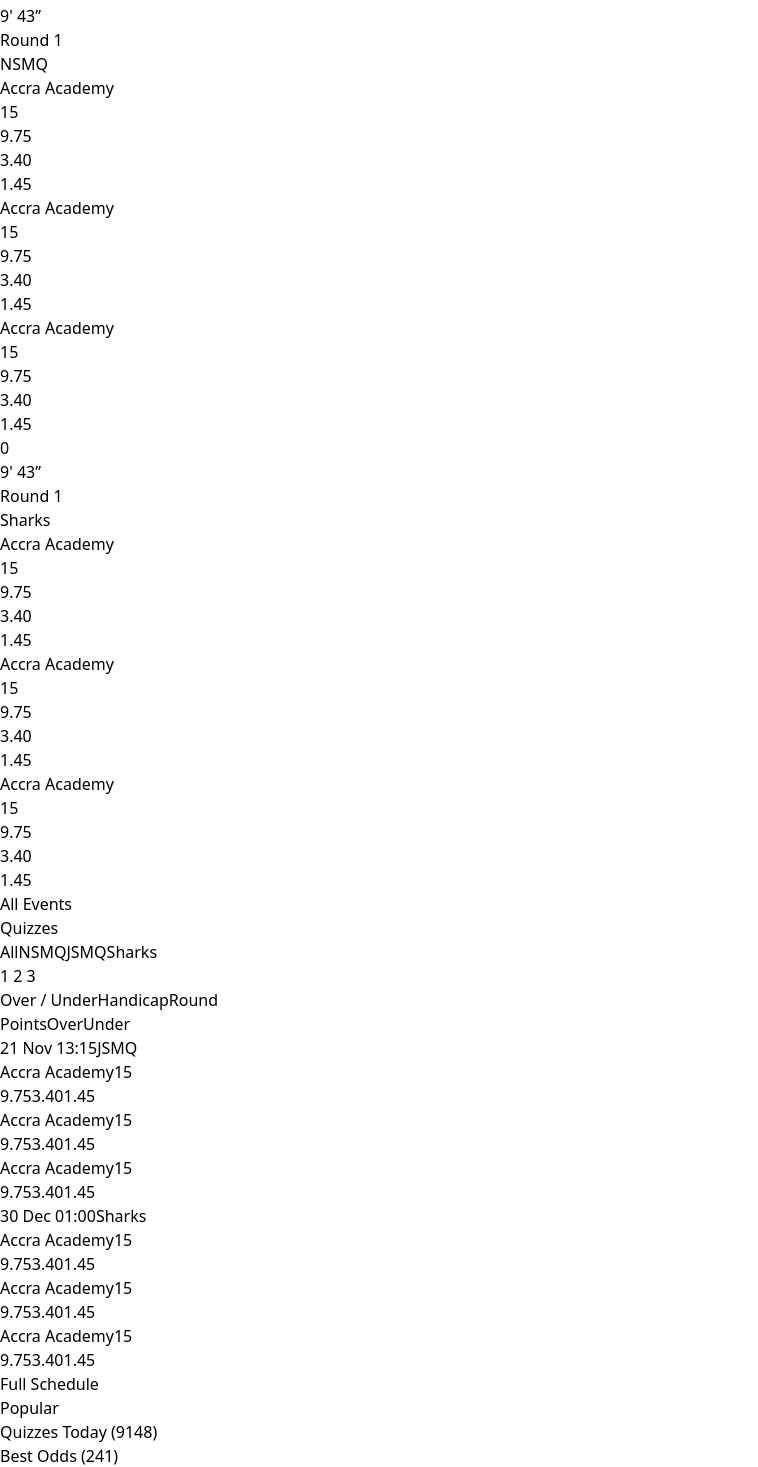
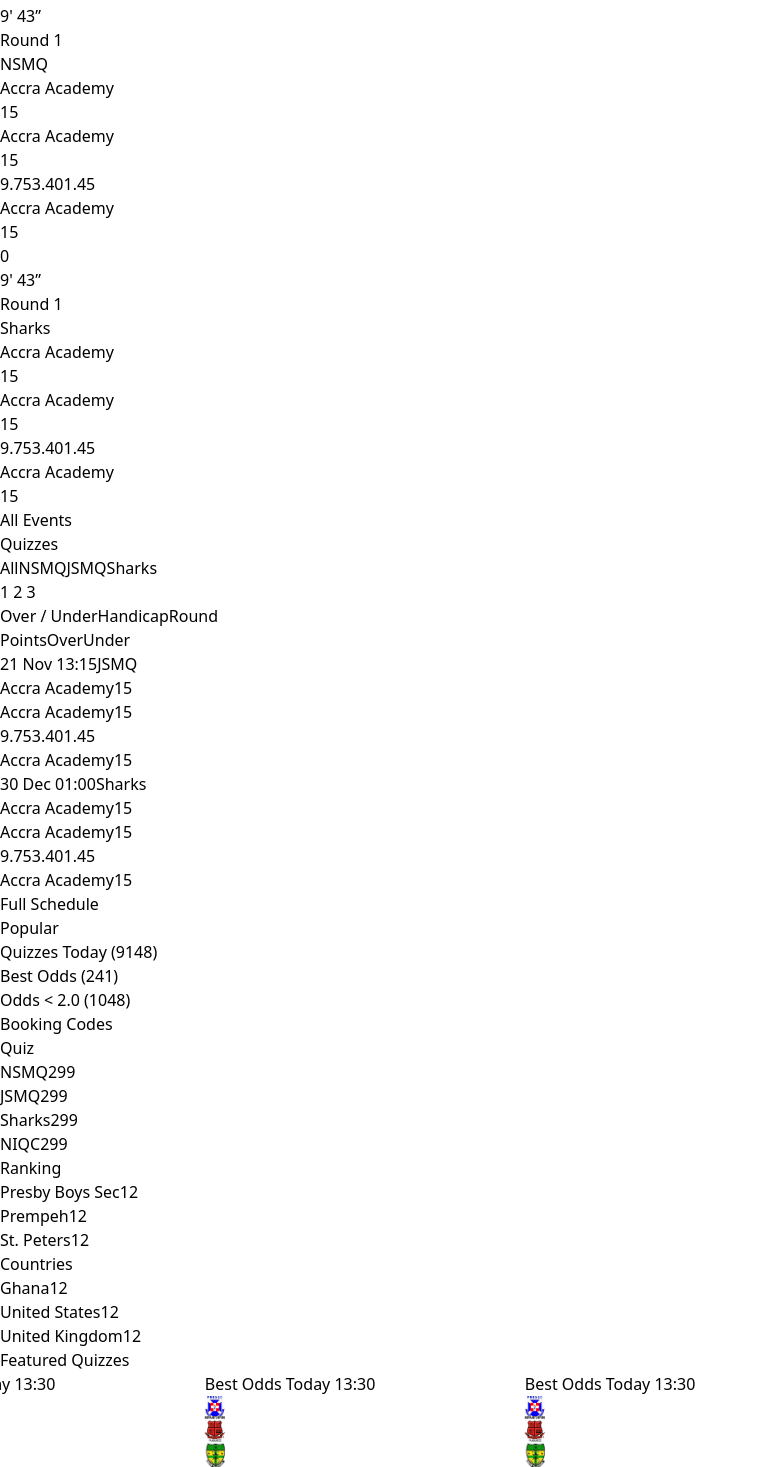
Before and after one commit to Bhankid/smartybet, a Next.js app: page / in a window 1280 px wide. Shown: the part 1223-2690 px from the top of the page, without its empty margins (0-758 px from the left). Built offline with nearby package versions, Linux system fonts and the light colour scheme.

Commit message:
update 2.2.1

```diff
--- a/src/app/page.js
+++ b/src/app/page.js
@@ -60,7 +60,7 @@
   return (
     <>
       <div className="block md:hidden p-2">
-        <div className="bg-blue-200 h-24 mb-2 overflow-hidden">
+        <div className="bg-blue-200 h-24 rounded mb-2 overflow-hidden">
           <div className="marquee">
             <img
               src="https://i.postimg.cc/bJ24mP2j/qz.png"
@@ -79,7 +79,7 @@
             />
           </div>
         </div>
-        <div className="bg-white rounded-lg shadow p-2 mb-2 flex justify-around">
+        <div className="bg-white rounded-lg shadow p-4 mb-2 flex justify-around">
           <div className="flex flex-col items-center">
             <i className="fas fa-home text-xl mb-1"></i>
             <span className="text-xs">Home</span>
@@ -137,11 +137,11 @@
           </div>
         </div>
         <div className="bg-white rounded-lg shadow p-2">
-          <div className="flex items-center mb-2 bg-blue-100 rounded-lg p-1">
+          <div className="flex items-center mb-2 bg-blue-100 rounded-lg p-0.5">
             <Image
               src="https://i.postimg.cc/152FXy6V/ac.png"
               alt="Accra Academy logo"
-              className="mb-1"
+              className="mb-1 mr-2"
               width={20}
               height={20}
             />
@@ -149,35 +149,35 @@
             <Image
               src="https://i.postimg.cc/152FXy6V/ac.png"
               alt="Accra Academy logo"
-              className="mb-1"
+              className="mb-1 mr-2"
               width={20}
               height={20}
             />
             <Image
               src="https://i.postimg.cc/152FXy6V/ac.png"
               alt="Accra Academy logo"
-              className="mb-1"
+              className="mb-1 mr-2"
               width={20}
               height={20}
             />
             <Image
               src="https://i.postimg.cc/152FXy6V/ac.png"
               alt="Accra Academy logo"
-              className="mb-1"
+              className="mb-1 mr-2"
               width={20}
               height={20}
             />
             <Image
               src="https://i.postimg.cc/152FXy6V/ac.png"
               alt="Accra Academy logo"
-              className="mb-1"
+              className="mb-1 mr-2"
               width={20}
               height={20}
             />
             <Image
               src="https://i.postimg.cc/152FXy6V/ac.png"
               alt="Accra Academy logo"
-              className="mb-1"
+              className="mb-1 mr-2"
               width={20}
               height={20}
             />
@@ -240,7 +240,7 @@
         </div>
 
         {/* Two */}
-        <div className="max-w-md mx-auto bg-white rounded-lg shadow-md p-4 mt-10">
+        <div className="max-w-md mx-auto bg-white rounded-lg shadow-md p-2 mt-10">
           <div className="flex justify-between items-center mb-4">
             <div className="flex items-center">
               <div className="text-lg font-bold">LIVE</div>
@@ -254,7 +254,7 @@
             </div>
           </div>
           <div className="flex justify-center mb-2">
-            <div className="flex space-x-4">
+            <div className="flex space-x-2">
               <button className="bg-blue-500 text-white rounded-full px-1 py-0.5 text-xs w-14 h-6 cursor-pointer">
                 1 2 3
               </button>
@@ -270,10 +270,10 @@
             </div>
           </div>
           <div className="bg-blue-100 rounded-lg p-0.5 h-6 mb-4">
-            <div className="flex justify-end space-x-8 text-blue-500">
-              <div className="mr-4 pr-6">1</div>
-              <div className="mr-4 pr-6">2</div>
-              <div className="mr-4 pr-6">3</div>
+            <div className="flex justify-end space-x-6 text-blue-500">
+              <div className="mr-2 pr-4">1</div>
+              <div className="mr-2 pr-4">2</div>
+              <div className="mr-2 pr-4">3</div>
             </div>
           </div>
           <div className="border-t border-gray-200 mt-4 pt-4 relative">
@@ -283,10 +283,10 @@
               <div className="text-blue-500 text-sm">NSMQ</div>
             </div>
             <div className="flex justify-between items-center mb-2">
-              <div className="text-gray-700">Accra Academy</div>
-              <div className="text-gray-700">15</div>
+              <div className="text-gray-700 text-sm">Accra Academy</div>
+              <div className="text-blue-600 pr-36 mr-2">15</div>
               <div className="flex space-x-2">
-                <div className="bg-gray-100 text-gray-700 rounded px-2 py-1">
+                {/* <div className="bg-gray-100 text-gray-700 rounded px-2 py-1">
                   9.75
                 </div>
                 <div className="bg-gray-100 text-gray-700 rounded px-2 py-1">
@@ -294,37 +294,37 @@
                 </div>
                 <div className="bg-gray-100 text-gray-700 rounded px-2 py-1">
                   1.45
-                </div>
+                </div> */}
               </div>
             </div>
             <div className="flex justify-between items-center mb-2">
-              <div className="text-gray-700">Accra Academy</div>
-              <div className="text-gray-700">15</div>
+              <div className="text-gray-700 text-sm">Accra Academy</div>
+              <div className="text-blue-600">15</div>
               <div className="flex space-x-2">
-                <div className="bg-gray-100 text-gray-700 rounded px-2 py-1">
+                <button className="bg-gray-100 text-gray-700 rounded px-2 py-1">
                   9.75
-                </div>
-                <div className="bg-gray-100 text-gray-700 rounded px-2 py-1">
+                </button>
+                <button className="bg-gray-100 text-gray-700 rounded px-2 py-1">
                   3.40
-                </div>
-                <div className="bg-gray-100 text-gray-700 rounded px-2 py-1">
+                </button>
+                <button className="bg-gray-100 text-gray-700 rounded px-2 py-1">
                   1.45
-                </div>
+                </button>
               </div>
             </div>
             <div className="flex justify-between items-center mb-2">
-              <div className="text-gray-700">Accra Academy</div>
-              <div className="text-gray-700">15</div>
+              <div className="text-gray-700 text-sm">Accra Academy</div>
+              <div className="text-blue-600 pr-36 mr-2">15</div>
               <div className="flex space-x-2">
-                <div className="bg-gray-100 text-gray-700 rounded px-2 py-1">
+                {/* <button className="bg-gray-100 text-gray-700 rounded px-2 py-1">
                   9.75
-                </div>
-                <div className="bg-gray-100 text-gray-700 rounded px-2 py-1">
+                </button>
+                <button className="bg-gray-100 text-gray-700 rounded px-2 py-1">
                   3.40
-                </div>
-                <div className="bg-gray-100 text-gray-700 rounded px-2 py-1">
+                </button>
+                <button className="bg-gray-100 text-gray-700 rounded px-2 py-1">
                   1.45
-                </div>
+                </button> */}
               </div>
             </div>
           </div>
@@ -338,58 +338,60 @@
               <div className="text-blue-500 text-sm">Sharks</div>
             </div>
             <div className="flex justify-between items-center mb-2">
-              <div className="text-gray-700">Accra Academy</div>
-              <div className="text-gray-700">15</div>
+              <div className="text-gray-700 text-sm">Accra Academy</div>
+              <div className="text-blue-600 pr-36 mr-2">15</div>
               <div className="flex space-x-2">
-                <div className="bg-gray-100 text-gray-700 rounded px-2 py-1">
+                {/* <button className="bg-gray-100 text-gray-700 rounded px-2 py-1">
                   9.75
-                </div>
-                <div className="bg-gray-100 text-gray-700 rounded px-2 py-1">
+                </button>
+                <button className="bg-gray-100 text-gray-700 rounded px-2 py-1">
                   3.40
-                </div>
-                <div className="bg-gray-100 text-gray-700 rounded px-2 py-1">
+                </button>
+                <button className="bg-gray-100 text-gray-700 rounded px-2 py-1">
                   1.45
-                </div>
+                </button> */}
               </div>
             </div>
             <div className="flex justify-between items-center mb-2">
-              <div className="text-gray-700">Accra Academy</div>
-              <div className="text-gray-700">15</div>
+              <div className="text-gray-700 text-sm">Accra Academy</div>
+              <div className="text-blue-600">15</div>
               <div className="flex space-x-2">
-                <div className="bg-gray-100 text-gray-700 rounded px-2 py-1">
+                <button className="bg-gray-100 text-gray-700 rounded px-2 py-1">
                   9.75
-                </div>
-                <div className="bg-gray-100 text-gray-700 rounded px-2 py-1">
+                </button>
+                <button className="bg-gray-100 text-gray-700 rounded px-2 py-1">
                   3.40
-                </div>
-                <div className="bg-gray-100 text-gray-700 rounded px-2 py-1">
+                </button>
+                <button className="bg-gray-100 text-gray-700 rounded px-2 py-1">
                   1.45
-                </div>
+                </button>
               </div>
             </div>
             <div className="flex justify-between items-center mb-2">
-              <div className="text-gray-700">Accra Academy</div>
-              <div className="text-gray-700">15</div>
+              <div className="text-gray-700 text-sm">Accra Academy</div>
+              <div className="text-blue-600 pr-36 mr-2">15</div>
               <div className="flex space-x-2">
-                <div className="bg-gray-100 text-gray-700 rounded px-2 py-1">
+                {/* <button className="bg-gray-100 text-gray-700 rounded px-2 py-1">
                   9.75
-                </div>
-                <div className="bg-gray-100 text-gray-700 rounded px-2 py-1">
+                </button>
+                <button className="bg-gray-100 text-gray-700 rounded px-2 py-1">
                   3.40
-                </div>
-                <div className="bg-gray-100 text-gray-700 rounded px-2 py-1">
+                </button>
+                <button className="bg-gray-100 text-gray-700 rounded px-2 py-1">
                   1.45
-                </div>
+                </button> */}
               </div>
             </div>
           </div>
-          <div className="text-blue-500 text-center mt-4 cursor-pointer">
-            All Events <i className="fas fa-chevron-right"></i>
-          </div>
+          <Link href="/all-events">
+            <div className="text-blue-500 text-center mt-4 cursor-pointer">
+              All Events <i className="fas fa-chevron-right"></i>
+            </div>
+          </Link>
         </div>
 
         {/* Three */}
-        <div className="max-w-md mx-auto bg-white rounded-lg shadow-md p-4 mt-10">
+        <div className="max-w-md mx-auto bg-white rounded-lg shadow-md p-1 mt-10">
           <div className="flex justify-between items-center mb-4">
             <h1 className="text-lg font-semibold">Quizzes</h1>
             <div className="border-l-2 border-blue-500 h-6 mx-2"></div>
@@ -409,99 +411,135 @@
             </div>
           </div>
           <div className="flex justify-between items-center mb-4">
-            <button className="px-3 py-1 border rounded-full text-blue-500 border-blue-500 text-sm">
+            <button className="border border-blue-500  text-blue-500 rounded-full px-1 py-0.5 text-xs w-14 h-6 cursor-pointer">
               1 2 3
             </button>
             <div className="flex space-x-2">
-              <button className="px-3 py-1 bg-blue-500 text-white rounded-full text-sm">
+              <button className="bg-blue-500 text-white rounded-full px-1 py-0.5 text-xs h-6 cursor-pointer whitespace-nowrap">
                 Over / Under
               </button>
-              <button className="px-3 py-1 border rounded-full text-blue-500 border-blue-500 text-sm">
+              <button className="border border-blue-500 text-blue-500 rounded-full px-1 py-0.5 text-xs w-14 h-6 cursor-pointer">
                 Handicap
               </button>
-              <button className="px-3 py-1 border rounded-full text-blue-500 border-blue-500 text-sm">
+              <button className="border border-blue-500 text-blue-500 rounded-full px-1 py-0.5 text-xs w-14 h-6 cursor-pointer">
                 Round
               </button>
             </div>
           </div>
-          <div className="bg-gray-100 p-2 rounded-lg mb-4">
-            <div className="bg-blue-100 p-2 rounded-lg mb-2 flex justify-end text-gray-500 text-sm">
+          <div className="bg-white p-0 w-full rounded-lg ">
+            <div className="bg-blue-100 p-0.5 h-6 rounded-lg mb-2 flex justify-end text-gray-500 text-sm">
               <span className="mr-8">Points</span>
               <span className="mr-8">Over</span>
               <span>Under</span>
             </div>
             <div className="mb-4">
               <div className="flex justify-between items-center mb-2">
-                <span className="text-gray-500">21 Nov 13:15</span>
-                <span className="text-blue-500">JSMQ</span>
+                <span className="text-gray-500 text-sm">21 Nov 13:15</span>
+                <span className="text-blue-500 text-sm">JSMQ</span>
               </div>
               <div className="flex justify-between items-center mb-2">
-                <span>Accra Academy</span>
-                <span className="text-blue-500">15</span>
+                <span className="text-sm">Accra Academy</span>
+                <span className="text-blue-500 pr-36 mr-2">15</span>
                 <div className="flex space-x-2">
-                  <span className="bg-gray-200 px-3 py-1 rounded-lg">9.75</span>
-                  <span className="bg-gray-200 px-3 py-1 rounded-lg">3.40</span>
-                  <span className="bg-gray-200 px-3 py-1 rounded-lg">1.45</span>
+                  {/* <button className="bg-gray-100 text-gray-700 rounded px-2 py-1">
+                    9.75
+                  </button>
+                  <button className="bg-gray-100 text-gray-700 rounded px-2 py-1">
+                    3.40
+                  </button>
+                  <button className="bg-gray-100 text-gray-700 rounded px-2 py-1">
+                    1.45
+                  </button> */}
                 </div>
               </div>
               <div className="flex justify-between items-center mb-2">
-                <span>Accra Academy</span>
+                <span className="text-sm">Accra Academy</span>
                 <span className="text-blue-500">15</span>
                 <div className="flex space-x-2">
-                  <span className="bg-gray-200 px-3 py-1 rounded-lg">9.75</span>
-                  <span className="bg-gray-200 px-3 py-1 rounded-lg">3.40</span>
-                  <span className="bg-gray-200 px-3 py-1 rounded-lg">1.45</span>
+                  <button className="bg-gray-100 text-gray-700 rounded px-2 py-1">
+                    9.75
+                  </button>
+                  <button className="bg-gray-100 text-gray-700 rounded px-2 py-1">
+                    3.40
+                  </button>
+                  <button className="bg-gray-100 text-gray-700 rounded px-2 py-1">
+                    1.45
+                  </button>
                 </div>
               </div>
               <div className="flex justify-between items-center mb-2">
-                <span>Accra Academy</span>
-                <span className="text-blue-500">15</span>
+                <span className="text-sm">Accra Academy</span>
+                <span className="text-blue-500 pr-36 mr-2">15</span>
                 <div className="flex space-x-2">
-                  <span className="bg-gray-200 px-3 py-1 rounded-lg">9.75</span>
-                  <span className="bg-gray-200 px-3 py-1 rounded-lg">3.40</span>
-                  <span className="bg-gray-200 px-3 py-1 rounded-lg">1.45</span>
+                  {/* <button className="bg-gray-100 text-gray-700 rounded px-2 py-1">
+                    9.75
+                  </button>
+                  <button className="bg-gray-100 text-gray-700 rounded px-2 py-1">
+                    3.40
+                  </button>
+                  <button className="bg-gray-100 text-gray-700 rounded px-2 py-1">
+                    1.45
+                  </button> */}
                 </div>
               </div>
             </div>
             <div className="border-t border-gray-300 mb-4"></div>
-            <div className="mb-4">
+            <div className="mb-2">
               <div className="flex justify-between items-center mb-2">
                 <span className="text-gray-500">30 Dec 01:00</span>
                 <span className="text-blue-500">Sharks</span>
               </div>
               <div className="flex justify-between items-center mb-2">
-                <span>Accra Academy</span>
-                <span className="text-blue-500">15</span>
+                <span className="text-sm">Accra Academy</span>
+                <span className="text-blue-500 pr-36 mr-2">15</span>
                 <div className="flex space-x-2">
-                  <span className="bg-gray-200 px-3 py-1 rounded-lg">9.75</span>
-                  <span className="bg-gray-200 px-3 py-1 rounded-lg">3.40</span>
-                  <span className="bg-gray-200 px-3 py-1 rounded-lg">1.45</span>
+                  {/* <button className="bg-gray-100 text-gray-700 rounded px-2 py-1">
+                    9.75
+                  </button>
+                  <button className="bg-gray-100 text-gray-700 rounded px-2 py-1">
+                    3.40
+                  </button>
+                  <button className="bg-gray-100 text-gray-700 rounded px-2 py-1">
+                    1.45
+                  </button> */}
                 </div>
               </div>
               <div className="flex justify-between items-center mb-2">
-                <span>Accra Academy</span>
+                <span className="text-sm">Accra Academy</span>
                 <span className="text-blue-500">15</span>
                 <div className="flex space-x-2">
-                  <span className="bg-gray-200 px-3 py-1 rounded-lg">9.75</span>
-                  <span className="bg-gray-200 px-3 py-1 rounded-lg">3.40</span>
-                  <span className="bg-gray-200 px-3 py-1 rounded-lg">1.45</span>
+                  <button className="bg-gray-100 text-gray-700 rounded px-2 py-1">
+                    9.75
+                  </button>
+                  <button className="bg-gray-100 text-gray-700 rounded px-2 py-1">
+                    3.40
+                  </button>
+                  <button className="bg-gray-100 text-gray-700 rounded px-2 py-1">
+                    1.45
+                  </button>
                 </div>
               </div>
               <div className="flex justify-between items-center mb-2">
-                <span>Accra Academy</span>
-                <span className="text-blue-500">15</span>
+                <span className="text-sm">Accra Academy</span>
+                <span className="text-blue-500 pr-36 mr-2">15</span>
                 <div className="flex space-x-2">
-                  <span className="bg-gray-200 px-3 py-1 rounded-lg">9.75</span>
-                  <span className="bg-gray-200 px-3 py-1 rounded-lg">3.40</span>
-                  <span className="bg-gray-200 px-3 py-1 rounded-lg">1.45</span>
+                  {/* <button className="bg-gray-100 text-gray-700 rounded px-2 py-1">
+                    9.75
+                  </button>
+                  <button className="bg-gray-100 text-gray-700 rounded px-2 py-1">
+                    3.40
+                  </button>
+                  <button className="bg-gray-100 text-gray-700 rounded px-2 py-1">
+                    1.45
+                  </button> */}
                 </div>
               </div>
             </div>
           </div>
           <div className="text-center">
-            <a href="#" className="text-blue-500">
+            <Link href="/full-schedule" className="text-blue-500">
               Full Schedule <i className="fas fa-chevron-right"></i>
-            </a>
+            </Link>
           </div>
         </div>
       </div>
@@ -655,7 +693,7 @@
           </div>
 
           {/* Featured Quizzes */}
-          <div className="bg-white p-2 rounded-lg shadow-md mb-4">
+          <div className="bg-white p-1 rounded-lg shadow-md mb-4">
             <h2 className="text-xl font-bold text-gray-900 mb-4">
               Featured Quizzes
             </h2>
@@ -664,7 +702,7 @@
                 {cardsData.map((card, index) => (
                   <div
                     key={index}
-                    className="bg-[#E7EDF6] rounded-lg shadow p-4 flex-shrink-0"
+                    className="bg-[#E7EDF6] rounded-lg p-1 flex-shrink-0"
                   >
                     <div className="flex justify-between items-center mb-2">
                       <span className="text-sm font-semibold">
@@ -734,7 +772,7 @@
           </div>
 
           {/* Live Quizzes Section */}
-          <div className="bg-[#f9fcff]  rounded-lg shadow-md p-4 mb-4">
+          <div className="bg-[#f9fcff]  rounded-lg shadow-md p-0.5 mb-4">
             <div className="p-4 bg-white rounded-lg shadow-sm mb-2">
               <h1 className="text-xl font-bold mb-4">Live</h1>
               <div className="flex items-center justify-between mb-2">
@@ -1036,8 +1074,8 @@
           </div>
 
           {/* Quizzes Section */}
-          <div className=" bg-[#f9fcff] rounded-lg shadow p-4">
-            <div className="bg-white rounded-lg shadow-sm mb-4 p-4">
+          <div className=" bg-[#f9fcff] rounded-lg shadow p-0.5">
+            <div className="bg-white rounded-lg shadow-sm mb-4 p-2">
               <h1 className="text-xl font-semibold mb-4">Quizzes</h1>
               <div className="flex items-center border-b-2 border-gray-200 mb-4">
                 <button className="text-blue-500 font-semibold mx-4">
@@ -1069,7 +1107,7 @@
                 </select>
               </div>
             </div>
-            <div className="bg-white p-4 shadow-sm rounded-lg mb-4">
+            <div className="bg-white p-1 shadow-sm rounded-lg mb-2">
               <div className="flex justify-between items-center mb-2">
                 <div className="text-gray-500 text-sm">02/11 Saturday</div>
                 <div className="text-gray-500 text-sm text-right">
@@ -1086,7 +1124,7 @@
                 </div>
                 <div className="flex justify-between items-center mb-2">
                   <div className="text-red-500 text-lg font-bold">NSMQ</div>
-                  <div className="flex space-x-2 text-center text-gray-500 -ml-4 mr-10 text-sm">
+                  <div className="flex space-x-2 text-center text-gray-500 -ml-2 mr-6 text-sm">
                     <div className="w-12">1</div>
                     <div className="w-16">2</div>
                     <div className="w-16">3</div>
@@ -1283,7 +1321,7 @@
                 >
                   My Bets
                   {activeTab === "My Bets" && (
-                    <div className="absolute bottom-0 left-0 w-full h-1' bg-blue-600 rounded-full"></div>
+                    <div className="absolute bottom-0 left-0 w-full h-1 bg-blue-600 rounded-full"></div>
                   )}
                 </div>
               </div>
```
Also changed, not shown: src/app/components/NavBar.js (+5 -8 lines).
